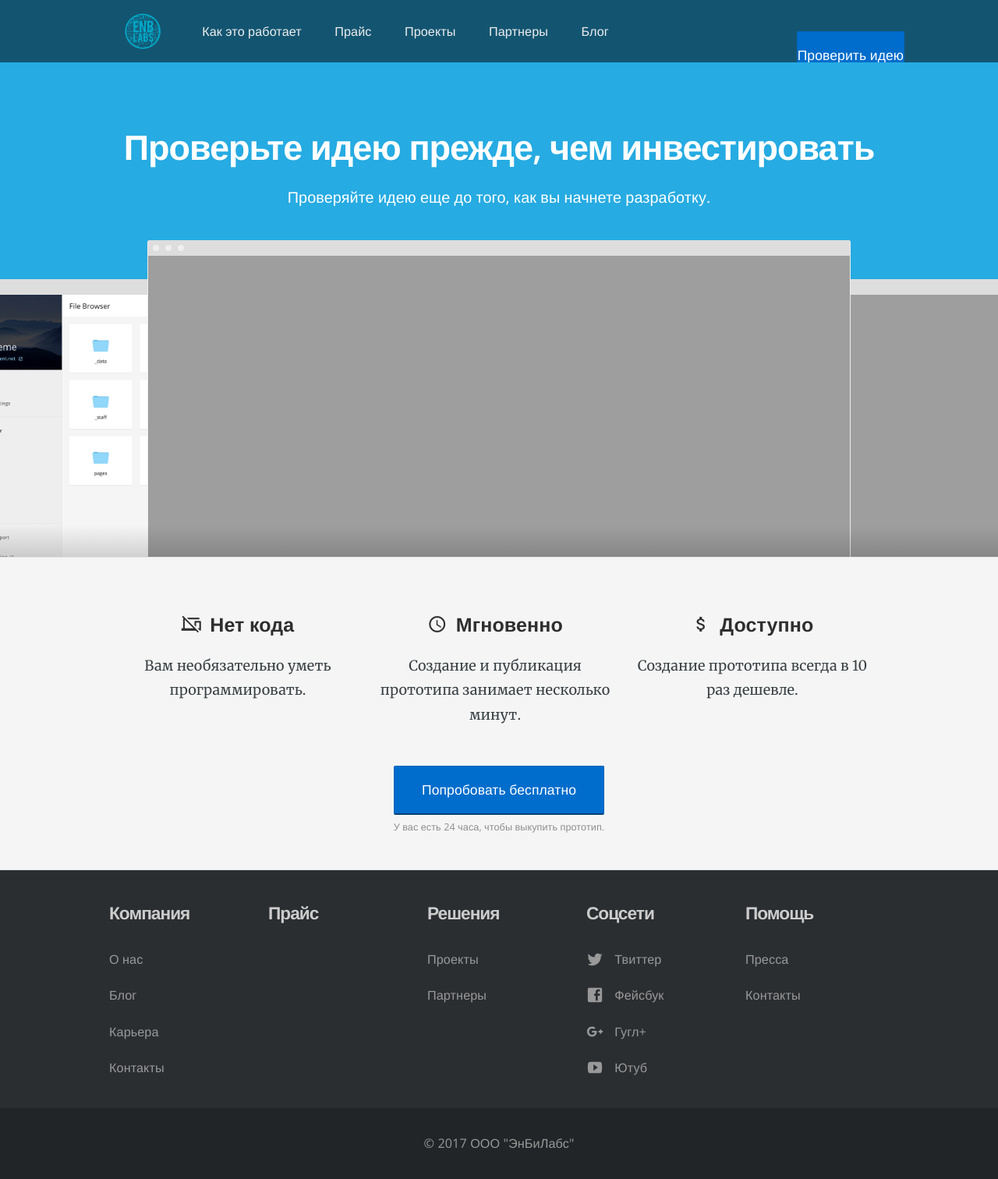
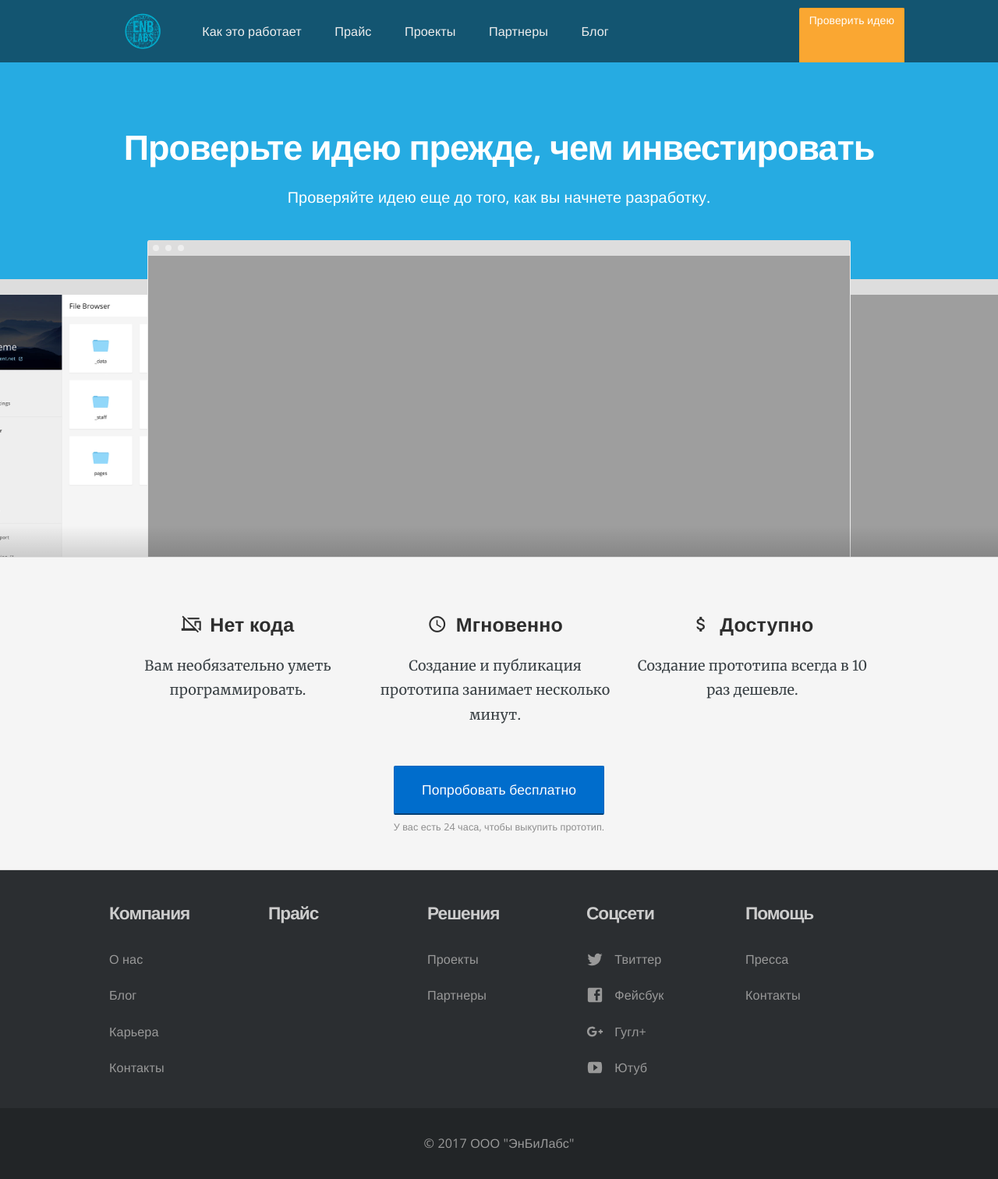
Before and after one commit to RakhimyanTim/enblabs.github.io, a Jekyll site: the page built from pages/index.html, in a window 1280 px wide. Shown: the whole page at 78% size. Built offline with Jekyll 4.4.1, drawn with Linux system fonts in a browser that asks for light colours; nearby versions of some CDN libraries.

Commit message:
Update default.html

```diff
--- a/_layouts/default.html
+++ b/_layouts/default.html
@@ -32,7 +32,7 @@
 					</ul>
 
 					<ul class="user">
-						<li><a href="https://goo.gl/forms/XSokvk5lUzY4Vpbl2" class="btn btn-block btn-centered btn-large btn-primary sign-up" style="display: inherit;">Проверить идею</a></li>
+						<li><a href="https://goo.gl/forms/XSokvk5lUzY4Vpbl2" class="btn btn-warning">Проверить идею</a></li>
 					</ul>
 				</div>
 
```
